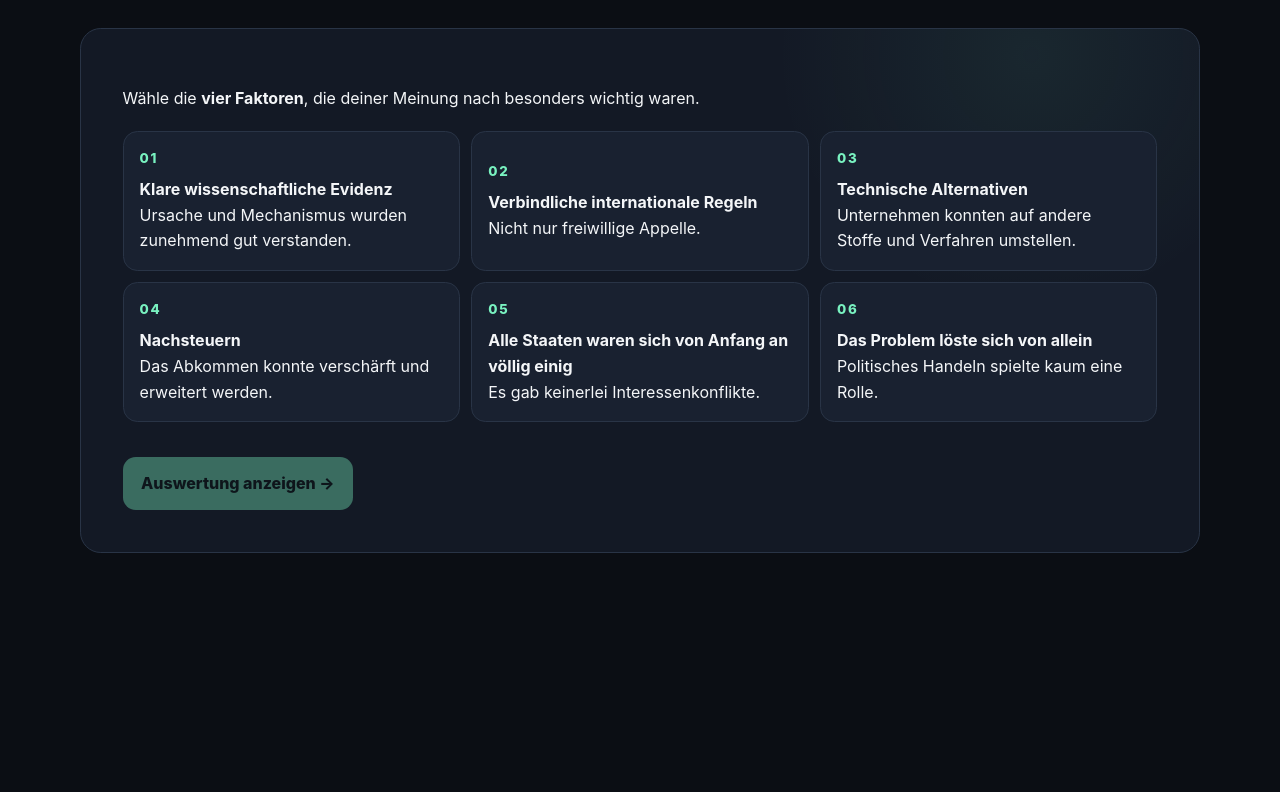
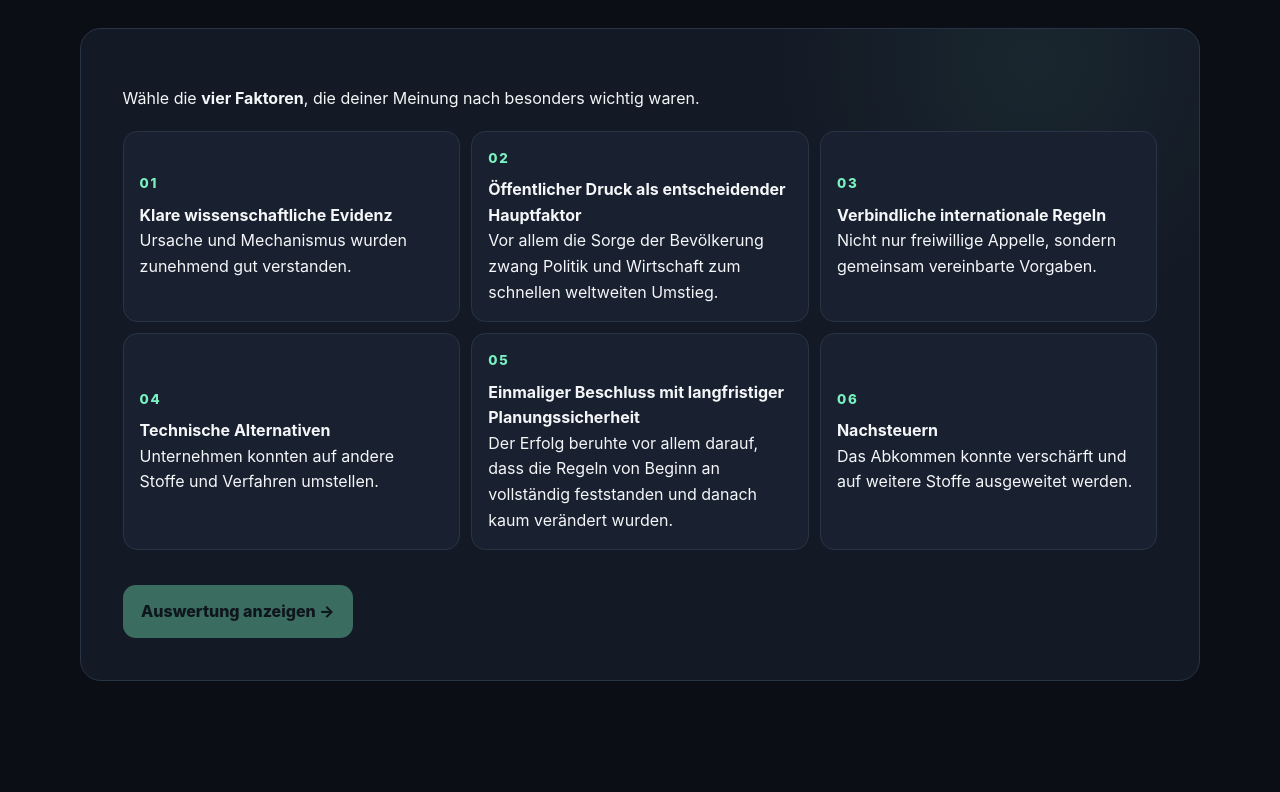
Before and after one commit to UlliW/weltsicht, a plain HTML site: page 06-probleme-loesen.html in a window 1280 px wide. Shown: the part 2028-2820 px from the top of the page. Drawn offline with Linux system fonts and the light colour scheme.

Commit message:
Add files via upload

```diff
--- a/06-probleme-loesen.html
+++ b/06-probleme-loesen.html
@@ -137,11 +137,11 @@
 
     <div class="ingredient-grid">
       <button data-good="yes"><small>01</small><strong>Klare wissenschaftliche Evidenz</strong><br>Ursache und Mechanismus wurden zunehmend gut verstanden.</button>
-      <button data-good="yes"><small>02</small><strong>Verbindliche internationale Regeln</strong><br>Nicht nur freiwillige Appelle.</button>
-      <button data-good="yes"><small>03</small><strong>Technische Alternativen</strong><br>Unternehmen konnten auf andere Stoffe und Verfahren umstellen.</button>
-      <button data-good="yes"><small>04</small><strong>Nachsteuern</strong><br>Das Abkommen konnte verschärft und erweitert werden.</button>
-      <button data-good="no"><small>05</small><strong>Alle Staaten waren sich von Anfang an völlig einig</strong><br>Es gab keinerlei Interessenkonflikte.</button>
-      <button data-good="no"><small>06</small><strong>Das Problem löste sich von allein</strong><br>Politisches Handeln spielte kaum eine Rolle.</button>
+      <button data-good="no"><small>02</small><strong>Öffentlicher Druck als entscheidender Hauptfaktor</strong><br>Vor allem die Sorge der Bevölkerung zwang Politik und Wirtschaft zum schnellen weltweiten Umstieg.</button>
+      <button data-good="yes"><small>03</small><strong>Verbindliche internationale Regeln</strong><br>Nicht nur freiwillige Appelle, sondern gemeinsam vereinbarte Vorgaben.</button>
+      <button data-good="yes"><small>04</small><strong>Technische Alternativen</strong><br>Unternehmen konnten auf andere Stoffe und Verfahren umstellen.</button>
+      <button data-good="no"><small>05</small><strong>Einmaliger Beschluss mit langfristiger Planungssicherheit</strong><br>Der Erfolg beruhte vor allem darauf, dass die Regeln von Beginn an vollständig feststanden und danach kaum verändert wurden.</button>
+      <button data-good="yes"><small>06</small><strong>Nachsteuern</strong><br>Das Abkommen konnte verschärft und auf weitere Stoffe ausgeweitet werden.</button>
     </div>
 
     <button class="btn k6-action" disabled>Auswertung anzeigen →</button>
@@ -212,7 +212,7 @@
     <div class="optimism-grid">
       <button data-kind="naive"><strong>A</strong><br>„Die Technik wird das schon irgendwie lösen. Wir müssen uns nicht zu viele Sorgen machen.“</button>
       <button data-kind="realistic"><strong>B</strong><br>„Das Problem ist ernst. Aber wir kennen Beispiele, in denen gemeinsames Handeln große Veränderungen bewirkt hat.“</button>
-      <button data-kind="fatalistic"><strong>C</strong><br>„Wenn das Problem wirklich so groß ist, kann man ohnehin nichts mehr machen.“</button>
+      <button data-kind="fatalistic"><strong>C</strong><br>„Das Problem ist ernst. Deshalb sollten wir erst dann optimistisch sein, wenn wir sicher wissen, dass die geplanten Maßnahmen ausreichen werden.“</button>
     </div>
 
     <div class="optimism-feedback" id="optimismFeedback"></div>
@@ -343,7 +343,7 @@ document.addEventListener("DOMContentLoaded",()=>{
       const msgs={
         naive:"A ist eher naiver Optimismus: Hoffnung ersetzt hier die Analyse und das Handeln.",
         realistic:"B trifft es: Das Problem wird nicht verharmlost, aber historische Evidenz zeigt, dass koordiniertes Handeln Wirkung haben kann.",
-        fatalistic:"C ist Fatalismus: Aus der Größe des Problems wird geschlossen, dass Handeln wirkungslos sei – genau diese Schlussfolgerung folgt aber nicht."
+        fatalistic:"C klingt zunächst vernünftig, setzt Optimismus aber mit Gewissheit gleich. Begründeter Optimismus braucht keine Garantie auf Erfolg – sondern gute Gründe dafür, dass Handeln Wirkung entfalten kann."
       };
       feedback.textContent=msgs[b.dataset.kind];
       feedback.classList.add("on");
```
